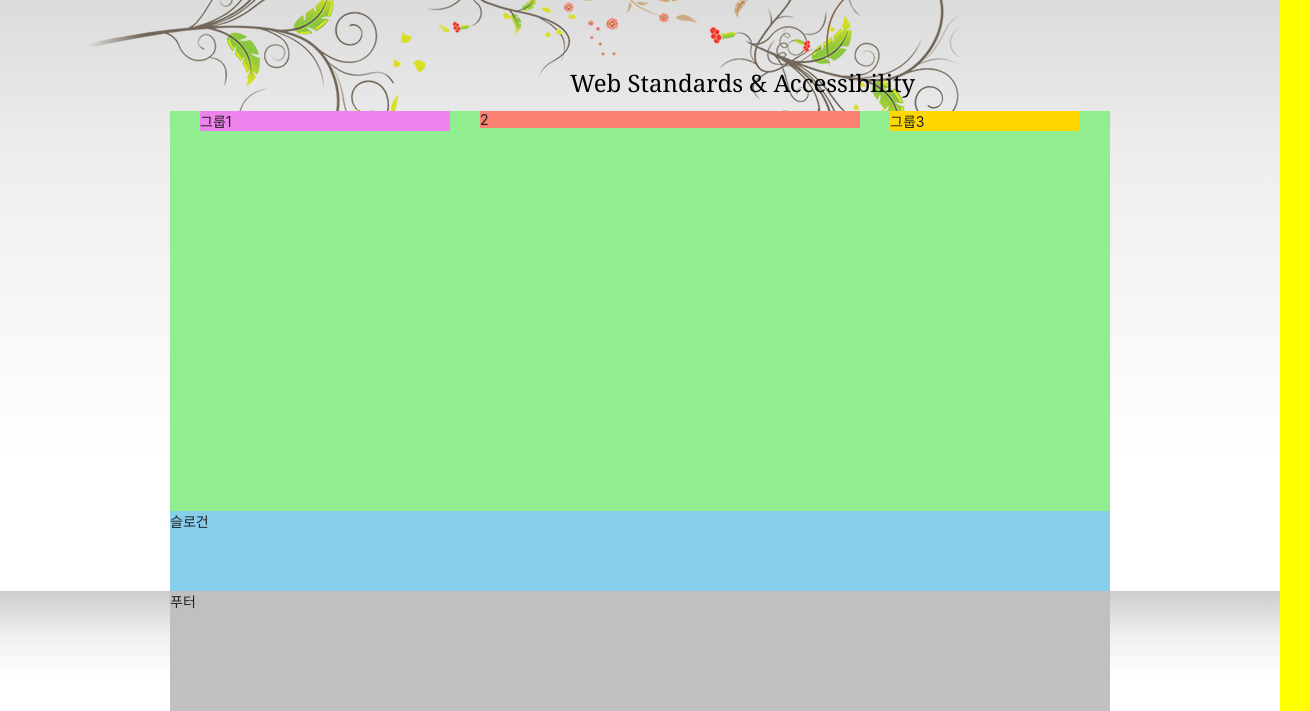
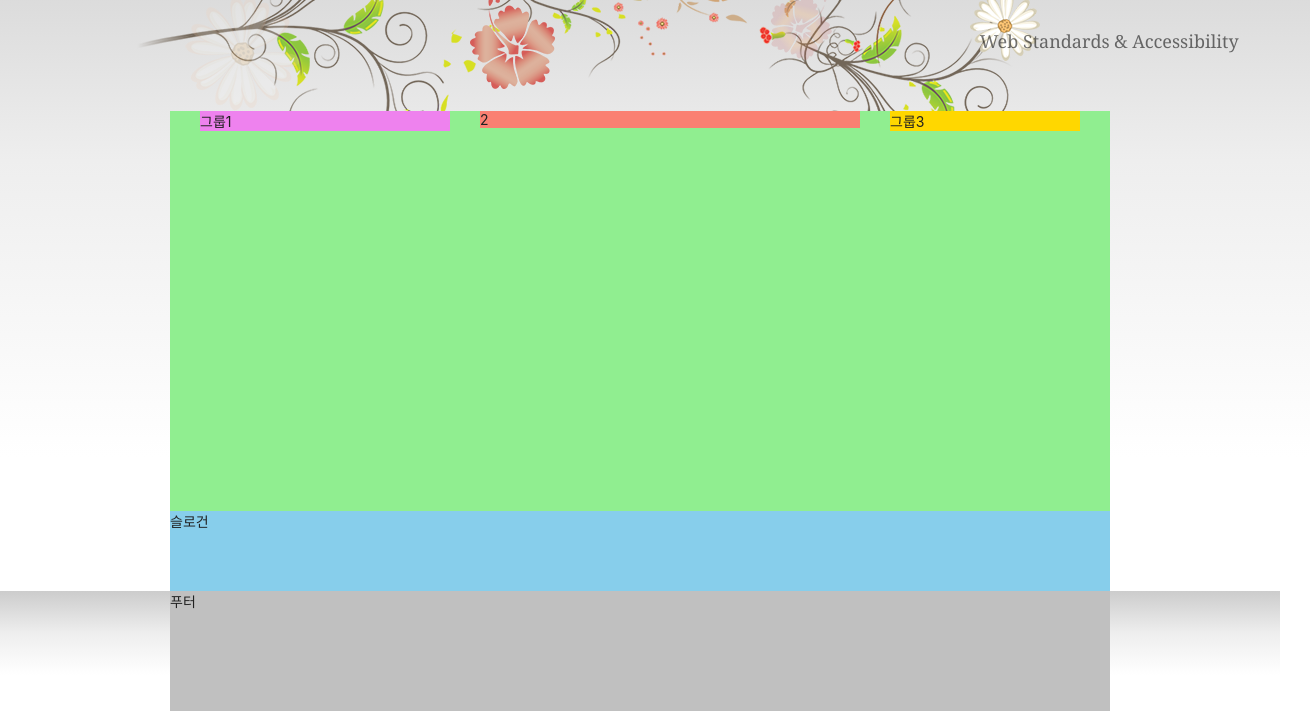
Before and after one commit to PracticeKJY/test2, a plain HTML site: page index.html in a window 1280 px wide. Shown: the part 136-847 px from the top of the page, 1310 px wide, since content can reach past the window. Drawn offline with Linux system fonts and the light colour scheme; a web font is replaced by a local one.

Commit message:
비주얼 부분의 이미지 애니메이션 추가

```diff
--- a/styles/style.css
+++ b/styles/style.css
@@ -50,8 +50,9 @@ body {
            내가 뭔가 빠뜨리고있는게 있는가? */
   /* background-position = 좌표이동을 시켜주는친구 */
   /* repeat = 반복되는 방향을 바꿔주는 친구 */
-  background: url(./images/bg_flower.png) no-repeat 50px 0,
+  background: url(./images/bg_flower.png) no-repeat 100px 0,
     yellow linear-gradient(to bottom, #ccc 0%, #eee 35%, #fff 70%, #fff 100%) repeat 0 0;
+  /* 단축명령어로 수정한 것. */
   }
 
 /* 레이아웃 */
@@ -251,7 +252,15 @@ body {
 
   }
 }
+@keyframes fadeEffect{
+  0%{
+    opacity: 1;
+  }
 
+  100%{
+    opacity: 0;
+  }
+}
 
 
 
@@ -262,17 +271,46 @@ body {
   position: relative;
 }
 
+.visual::before, .visual::after{
+  content:"";
+  position: absolute;
+  width: 100%;
+  height: 100%;
+  top: 0;
+  left: 0;
+  /* animation-name: fadeEffect;
+  animation-duration: 2000ms;
+  animation-iteration-count: infinite;
+  animation-direction: alternate; */
+  animation: fadeEffect 2000ms infinite alternate;
+}
+.visual::before{
+
+  background-image: url(./images/ani_flower_01.png), url(./images/ani_flower_02.png);
+  background-repeat: no-repeat;
+  background-position: 0px -10px, 600px 0px;
+
+}
+.visual::after{
+  background-image: url(./images/ani_flower_03.png), url(./images/ani_flower_04.png);
+  background-repeat: no-repeat;
+  background-position: 300px 0px, 800px 0px;
+  animation-delay: 1000ms;
+}
+
 
 .visual-text{
   font-family: Georgia, 'Times New Roman', Times, serif;
   animation-name: moveEffect;
-  animation-duration: 2000ms;
+  animation-duration: 400ms;
   animation-fill-mode: forwards;
   /* display:inline-block; */
   animation-timing-function: ease-in-out;
-  position:absolute;
+  animation-direction: alternate;
+  animation-iteration-count: infinite;
+  position:relative;
   /* timing-function = 애니메이션효과를 추가로줌! */
-
+  z-index: 1;
 }
 
 
```
